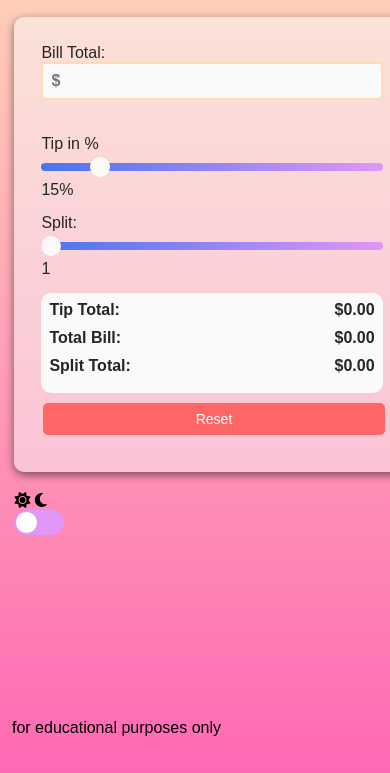
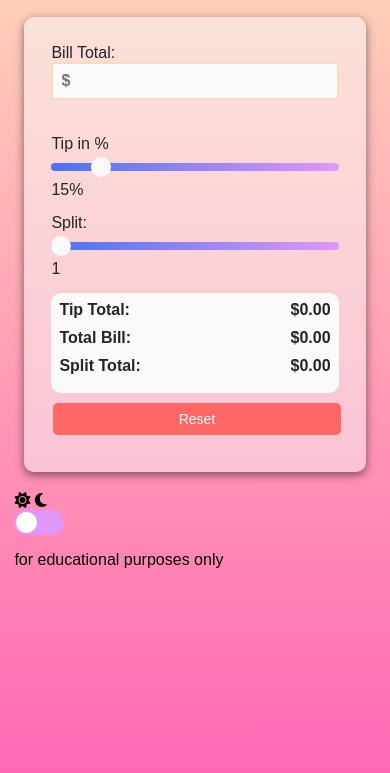
Before and after one commit to ibrahimjasim/Tip-Calculator-App-Milestone-PP2, a plain HTML site: page index.html in a window 390 px wide. Shown: the part 91-864 px from the top of the page. Drawn offline with Linux system fonts and the light colour scheme.

Commit message:
update my style for body, calculater, calculater input, toggles, set mediaquary for my footer as well update my code for small screens

```diff
--- a/assets/css/style.css
+++ b/assets/css/style.css
@@ -7,7 +7,8 @@ body {
     display: flex;
     justify-content: center;
     align-items: center;
-    height: 100vh;
+    min-height: 100vh;
+    padding: 20px 0px;
 }
 
 /* Header style: Centers the text and sets the font. */
@@ -23,9 +24,11 @@ header {
     padding: 40px;
     border-radius: 10px;
     box-shadow: 0 5px 15px rgba(0, 0, 0, 0.7);
-    width: 90%;
+    width: 100%;
     max-width: 400px;
     height: 90%;
+    box-sizing: border-box;
+    margin: auto;
 }
 
 /* Style for number inputs: Sets background, border, font size, and padding. */
@@ -37,7 +40,7 @@ header {
     font-size: 18px;
     padding: 10px;
     margin-bottom: 20px;
-    width: calc(100% - 22px);
+    width: 100%;
     box-sizing: border-box;
     transition: border-color 0.3s;
 }
@@ -174,7 +177,7 @@ div.dark-mode-toggle {
 
 /* Creating the toggle switch appearance with ::after pseudo-element */
 .toggle-label:after {
-    content: '';
+    content: "";
     position: absolute;
     top: 2px;
     left: 2px;
@@ -186,17 +189,15 @@ div.dark-mode-toggle {
 }
 
 /* Move the toggle switch when the checkbox is checked */
-.toggle-checkbox:checked+.toggle-label:after {
+.toggle-checkbox:checked + .toggle-label:after {
     left: calc(100% - 2px);
     transform: translateX(-100%);
 }
 
 /* Optional: Change background of the switch when active */
-.toggle-checkbox:checked+.toggle-label {
+.toggle-checkbox:checked + .toggle-label {
     background: #e097f7;
 }
-
-
 
 /* Footer style: Positions the footer at the bottom. */
 .footer {
@@ -204,6 +205,11 @@ div.dark-mode-toggle {
     bottom: 0;
     left: 12px;
     z-index: 10;
+}
+@media (max-width: 767px) {
+    .footer {
+        position: unset;
+    }
 }
 /* Media query for smaller screens (max-width: 414px) */
 @media (max-width: 414px) {
@@ -221,7 +227,7 @@ div.dark-mode-toggle {
         padding: 27px;
         height: auto;
         box-shadow: 0 3px 10px rgba(0, 0, 0, 0.5);
-        width: calc(100% - 20px); /* Account for padding */
+        width: calc(100% - 20px);
         margin: 20px auto;
     }
 
@@ -234,19 +240,19 @@ div.dark-mode-toggle {
     .calculator input[type="number"] {
         font-size: 16px;
         padding: 8px;
-        width: 100%; /* Ensure inputs do not overflow their container */
+        width: 100%;
     }
 
     .results {
         padding: 8px;
-        margin-top: 10px; /* Add spacing between inputs and results for clarity */
+        margin-top: 10px;
     }
 
     #resetBtn {
         padding: 8px 15px;
         font-size: 14px;
-        width: 100%; /* Make the reset button full width for easier access */
-        box-sizing: border-box; /* Ensure padding doesn't increase button size */
+        width: 100%;
+        box-sizing: border-box;
     }
 
     .dark-mode .calculator {
@@ -269,5 +275,4 @@ div.dark-mode-toggle {
         background-color: #993333;
         color: #fff; /* Improve button visibility */
     }
-
 }
```
